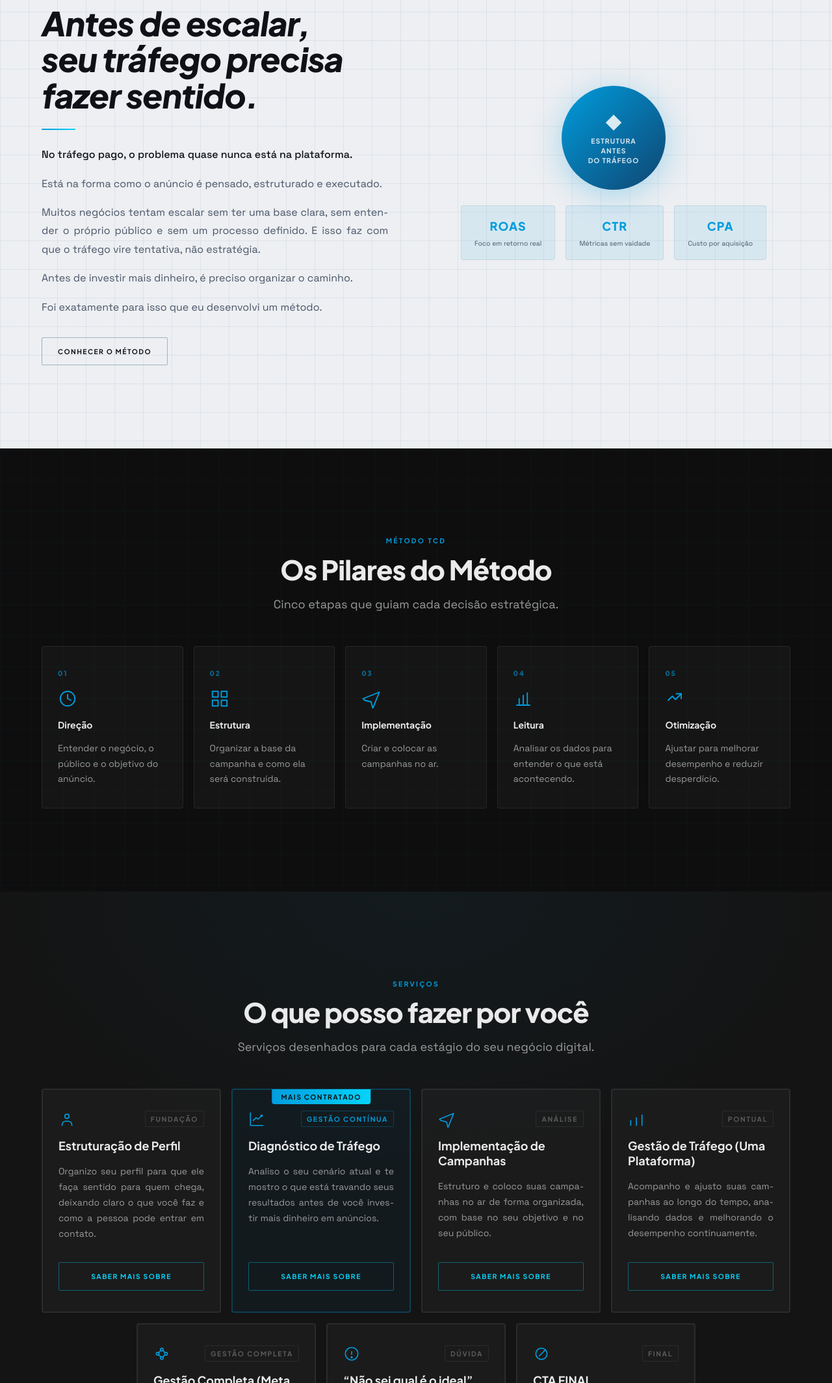
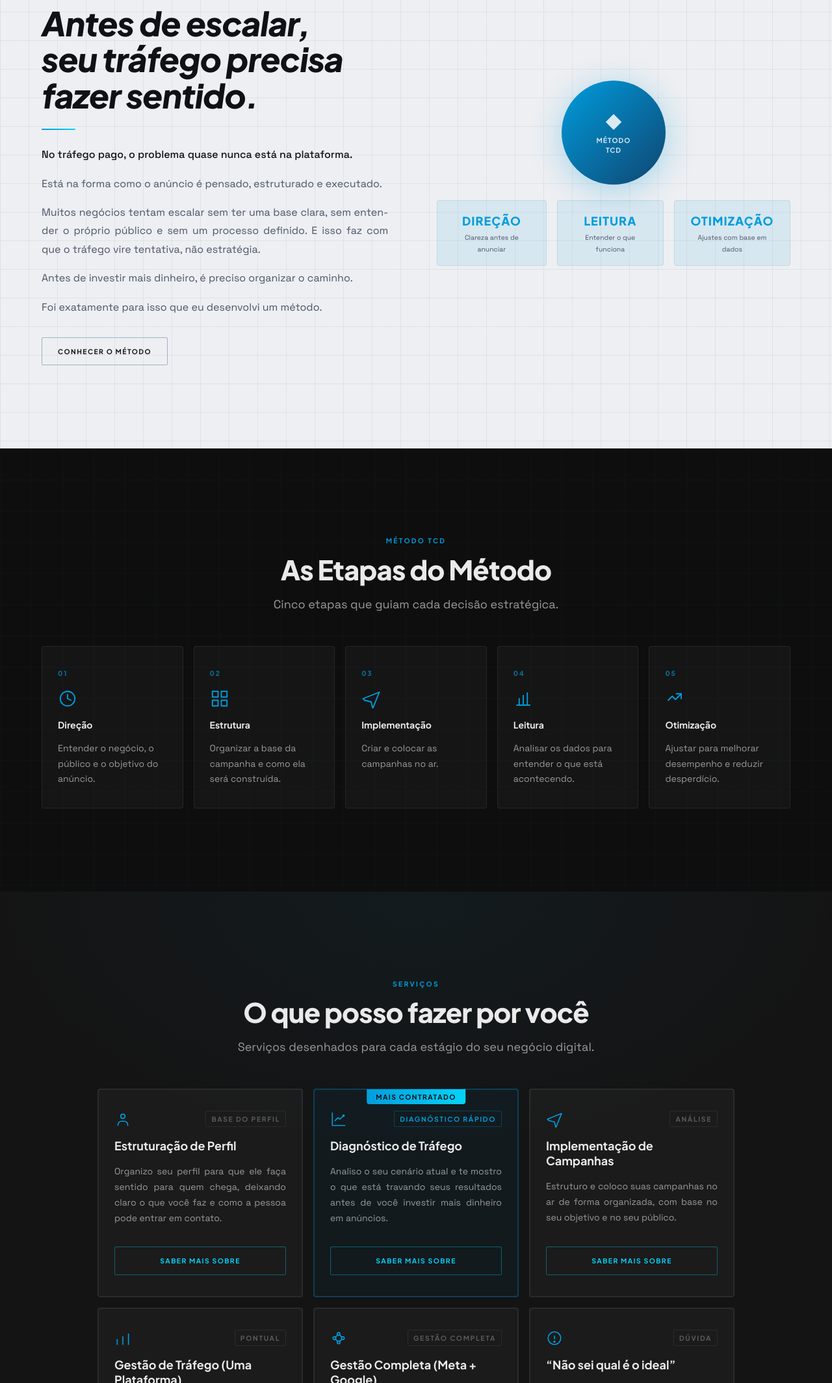
Before and after one commit to HelioASjunior/ads-performance-platform, a plain HTML site: page index.html in a window 1280 px wide. Shown: the part 2171-4299 px from the top of the page at 65% size. Drawn offline with Linux system fonts and the light colour scheme.

Commit message:
Atualizações de direcionamento Whatsapp

```diff
--- a/index.html
+++ b/index.html
@@ -121,11 +121,10 @@
           </p>
 
           <div class="about__tags reveal" data-reveal-delay="500" aria-label="Especialidades">
-            <span class="about__tag">Estrutura técnica</span>
-            <span class="about__tag">Método documentado</span>
-            <span class="about__tag">Foco em PMEs</span>
-            <span class="about__tag">Resultados reais</span>
-          </div>
+            <span class="about__tag">Processo definido</span>
+            <span class="about__tag">Decisão por dados</span>
+            <span class="about__tag">Resultado real</span>
+            </div>
 
           <a href="#pilares" class="btn btn--ghost reveal" data-reveal-delay="580">
             <span>Conhecer o método</span>
@@ -170,20 +169,20 @@
         <div class="positioning__visual reveal" data-reveal-delay="150" aria-hidden="true">
           <div class="positioning__badge">
             <span class="positioning__badge-symbol">&#9670;</span>
-            <span class="positioning__badge-label">Estrutura<br>antes<br>do tráfego</span>
+            <span class="positioning__badge-label">Método<br>TCD</span>
           </div>
           <div class="positioning__stats">
             <div class="positioning__stat">
-              <span class="positioning__stat-value">ROAS</span>
-              <span class="positioning__stat-desc">Foco em retorno real</span>
+              <span class="positioning__stat-value">DIREÇÃO</span>
+              <span class="positioning__stat-desc">Clareza antes de anunciar</span>
             </div>
             <div class="positioning__stat">
-              <span class="positioning__stat-value">CTR</span>
-              <span class="positioning__stat-desc">Métricas sem vaidade</span>
+              <span class="positioning__stat-value">LEITURA</span>
+              <span class="positioning__stat-desc">Entender o que funciona</span>
             </div>
             <div class="positioning__stat">
-              <span class="positioning__stat-value">CPA</span>
-              <span class="positioning__stat-desc">Custo por aquisição</span>
+              <span class="positioning__stat-value">OTIMIZAÇÃO</span>
+              <span class="positioning__stat-desc">Ajustes com base em dados</span>
             </div>
           </div>
         </div>
@@ -197,7 +196,7 @@
 
         <header class="section-header reveal" data-reveal-delay="0">
           <span class="section-label">MÉTODO TCD</span>
-          <h2 class="section-title" id="pillarsTitle">Os Pilares do Método</h2>
+          <h2 class="section-title" id="pillarsTitle">As Etapas do Método</h2>
           <p class="section-subtitle">Cinco etapas que guiam cada decisão estratégica.</p>
         </header>
 
@@ -281,14 +280,15 @@
                   <use href="/public/icons.svg#icon-profile"></use>
                 </svg>
               </div>
-              <span class="service-card__tag">Fundação</span>
+              <span class="service-card__tag">Base do Perfil</span>
             </div>
             <h3 class="service-card__title">Estruturação de Perfil</h3>
             <p class="service-card__text">Organizo seu perfil para que ele faça sentido para quem chega, deixando claro o que você faz e como a pessoa pode entrar em contato.</p>
             <ul class="service-card__list" aria-label="Inclui">
 
             </ul>
-            <a href="#contato" class="btn btn--card-cta">Saber mais sobre</a>
+            <a href="https://wa.me/5537999344500?text=Oi%2C%20tudo%20bem%3F%20Queria%20saber%20mais%20sobre%20o%20seu%20servi%C3%A7o%20de%20estrutura%C3%A7%C3%A3o%20de%20perfil.
+" class="btn btn--card-cta">Saber mais sobre</a>
           </div>
 
           <div class="service-card service-card--featured reveal" data-reveal-delay="100">
@@ -299,14 +299,14 @@
                   <use href="/public/icons.svg#icon-diagnosis"></use>
                 </svg>
               </div>
-              <span class="service-card__tag service-card__tag--highlight">Gestão Contínua</span>
+              <span class="service-card__tag service-card__tag--highlight">Diagnóstico Rápido</span>
             </div>
             <h3 class="service-card__title">Diagnóstico de Tráfego</h3>
             <p class="service-card__text">Analiso o seu cenário atual e te mostro o que está travando seus resultados antes de você investir mais dinheiro em anúncios.</p>
             <ul class="service-card__list" aria-label="Inclui">
 
             </ul>
-            <a href="#contato" class="btn btn--card-cta">Saber mais sobre</a>
+            <a href="https://wa.me/5537999344500?text=Oi%2C%20tudo%20bem%3F%20Queria%20saber%20mais%20sobre%20o%20seu%20diagn%C3%B3stico%20de%20tr%C3%A1fego." class="btn btn--card-cta">Saber mais sobre</a>
           </div>
 
           <div class="service-card reveal" data-reveal-delay="200">
@@ -323,7 +323,7 @@
             <ul class="service-card__list" aria-label="Inclui">
 
             </ul>
-            <a href="#contato" class="btn btn--card-cta">Saber mais sobre</a>
+            <a href="https://wa.me/5537999344500?text=Oi%2C%20tudo%20bem%3F%20Queria%20saber%20mais%20sobre%20a%20implementa%C3%A7%C3%A3o%20de%20campanhas." class="btn btn--card-cta">Saber mais sobre</a>
           </div>
 
           <div class="service-card reveal" data-reveal-delay="300">
@@ -340,7 +340,7 @@
             <ul class="service-card__list" aria-label="Inclui">
 
             </ul>
-            <a href="#contato" class="btn btn--card-cta">Saber mais sobre</a>
+            <a href="https://wa.me/5537999344500?text=Oi%2C%20tudo%20bem%3F%20Queria%20saber%20mais%20sobre%20a%20gest%C3%A3o%20de%20tr%C3%A1fego." class="btn btn--card-cta">Saber mais sobre</a>
           </div>
 
           <div class="service-card reveal" data-reveal-delay="300">
@@ -357,7 +357,7 @@
             <ul class="service-card__list" aria-label="Inclui">
 
             </ul>
-            <a href="#contato" class="btn btn--card-cta">Saber mais sobre</a>
+            <a href="https://wa.me/5537999344500?text=Oi%2C%20tudo%20bem%3F%20Queria%20saber%20mais%20sobre%20a%20gest%C3%A3o%20de%20tr%C3%A1fego%20completa%20%28Meta%20Ads%20e%20Google%20Ads%29." class="btn btn--card-cta">Saber mais sobre</a>
           </div>
 
           <div class="service-card reveal" data-reveal-delay="400">
@@ -375,26 +375,9 @@
             <ul class="service-card__list" aria-label="Inclui">
 
             </ul>
-            <a href="#contato" class="btn btn--card-cta">Descubra o ideal para você</a>
+            <a href="https://wa.me/5537999344500?text=Oi%2C%20tudo%20bem%3F%20Eu%20vi%20seu%20perfil%2C%20mas%20ainda%20n%C3%A3o%20sei%20qual%20%C3%A9%20o%20ideal%20para%20mim.%20Podemos%20marcar%20uma%20reuni%C3%A3o%20online%20para%20discutir%20sobre%3F" class="btn btn--card-cta">Descubra o ideal para você</a>
           </div>
 
-          <div class="service-card reveal" data-reveal-delay="500">
-            <div class="service-card__header">
-              <div class="service-card__icon" aria-hidden="true">
-                <svg viewBox="0 0 24 24" fill="none" stroke="currentColor" stroke-width="1.5" stroke-linecap="round" stroke-linejoin="round">
-                  <use href="/public/icons.svg#icon-cta"></use>
-                </svg>
-              </div>
-              <span class="service-card__tag">FINAL</span>
-            </div>
-            <h3 class="service-card__title">CTA FINAL</h3>
-                <p class="service-card__subtitle">Se você quer anunciar com direção, esse é o próximo passo.</p>
-            <p class="service-card__text">O tráfego pago funciona melhor quando existe clareza, estrutura e consistência. É isso que eu busco construir em cada projeto.</p>
-            <ul class="service-card__list" aria-label="Inclui">
-
-            </ul>
-            <a href="#contato" class="btn btn--card-cta">Falar com Ismael</a>
-          </div>
 
         </div>
       </div>
--- a/style.css
+++ b/style.css
@@ -797,14 +797,13 @@ figure { margin: 0; }
 
 .services__grid {
   display: grid;
-  grid-template-columns: repeat(8, minmax(0, 1fr));
+  grid-template-columns: repeat(6, minmax(0, 1fr));
   gap: var(--space-4);
+  max-width: 980px;
+  margin: 0 auto;
 }
 
 .services__grid .service-card { grid-column: span 2; }
-.services__grid .service-card:nth-child(5) { grid-column: 2 / span 2; }
-.services__grid .service-card:nth-child(6) { grid-column: 4 / span 2; }
-.services__grid .service-card:nth-child(7) { grid-column: 6 / span 2; }
 
 .service-card {
   background: rgba(255,255,255,0.03);
```
